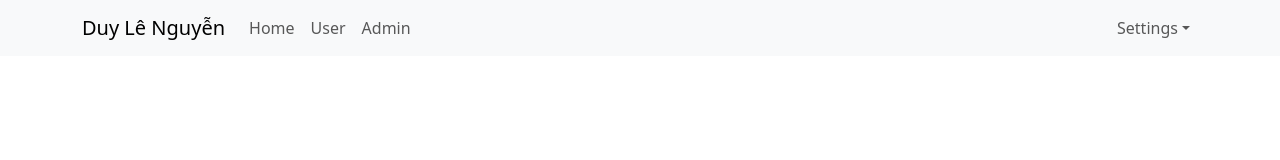
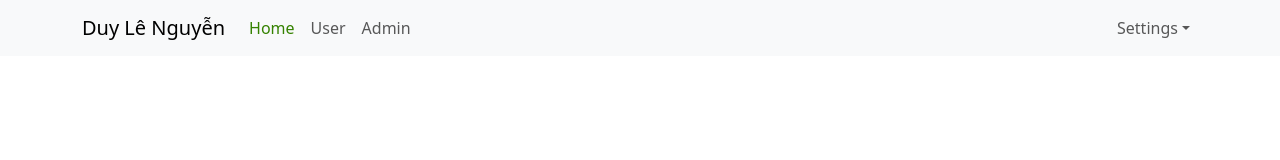
Before and after one commit to NguyenLeDuyy/Hello-World-ReactJS, a React (Create React App) app: page / in a window 1280 px wide. Shown: the top 160 px of the page. Built offline with nearby package versions, Linux system fonts and the light colour scheme.

Commit message:
video 50

```diff
--- a/src/App.scss
+++ b/src/App.scss
@@ -7,3 +7,15 @@
   -webkit-font-smoothing : antialiased;
   -moz-osx-font-smoothing: grayscale;
 }
+
+.app-container {
+  .header-container {
+    .navbar-nav {
+      .nav-link {
+        &.active {
+          color: #358200;
+        }
+      }
+    }
+  }
+}
--- a/src/components/Header/Header.js
+++ b/src/components/Header/Header.js
@@ -2,7 +2,7 @@
 import Nav from 'react-bootstrap/Nav';
 import Navbar from 'react-bootstrap/Navbar';
 import NavDropdown from 'react-bootstrap/NavDropdown';
-import { Link } from "react-router-dom";
+import { NavLink } from "react-router-dom";
 
 const Header = () => {
     return (
@@ -12,9 +12,9 @@
                 <Navbar.Toggle aria-controls="basic-navbar-nav" />
                 <Navbar.Collapse id="basic-navbar-nav">
                     <Nav className="me-auto">
-                        <Link to='/' className='nav-link'>Home</Link>
-                        <Link to='/users' className='nav-link'>User</Link>
-                        <Link to='/admins' className='nav-link'>Admin</Link>
+                        <NavLink to='/' className='nav-link'>Home</NavLink>
+                        <NavLink to='/users' className='nav-link'>User</NavLink>
+                        <NavLink to='/admins' className='nav-link'>Admin</NavLink>
                         {/* <Nav.Link href="/">Home</Nav.Link>
                         <Nav.Link href="/users">Users</Nav.Link>
                         <Nav.Link href="/admins">Admin</Nav.Link> */}
```
